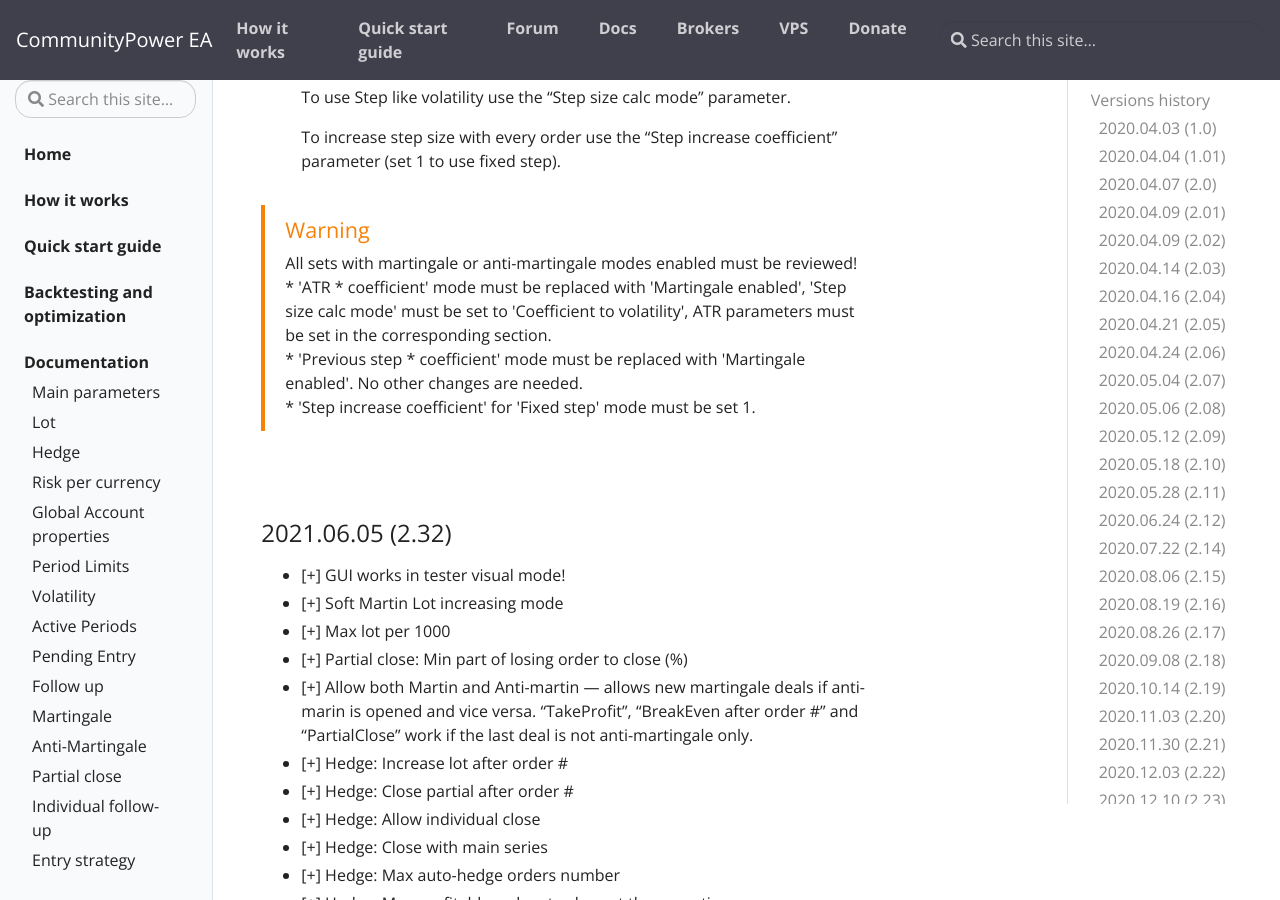
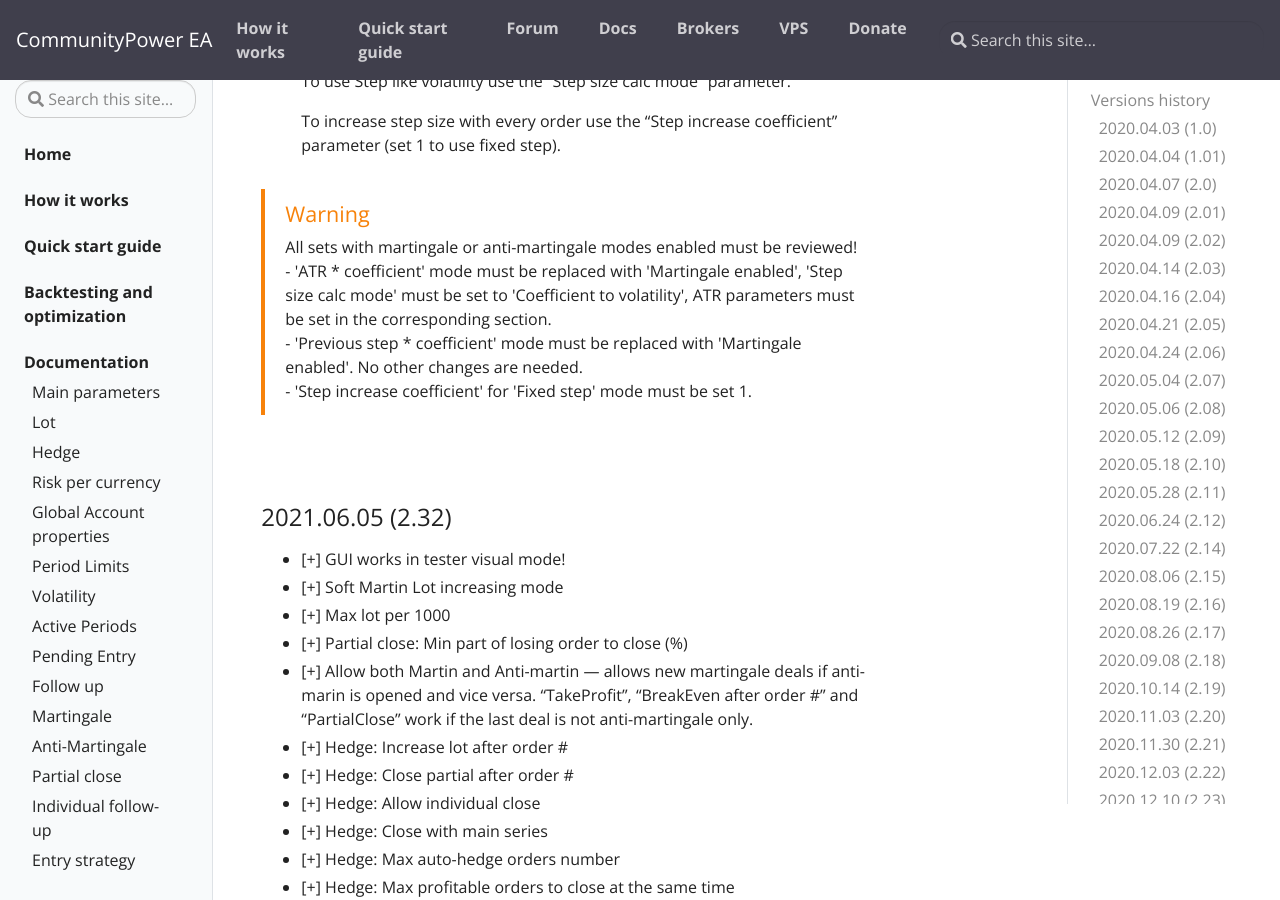
Before and after one commit to komposter/CommunityPowerEA.com, a Jekyll site: the page built from _docs/versions-history.md, in a window 1280 px wide and 900 px high, scrolled down 10290 px. Built offline with Jekyll 4.4.1, drawn with Linux system fonts in a browser that asks for light colours.

Commit message:
Content change

```diff
--- a/_docs/versions-history.md
+++ b/_docs/versions-history.md
@@ -323,7 +323,7 @@
   * TrailingStop size
   * Trailing Step
   * Start trailing after
-
+  <br/>
   ATR for martingale and anti-martingale steps removed (use Volatility instead of ATR).
 
   Martingale and anti-martingale mode now can be enabled or disabled only.
@@ -333,9 +333,9 @@
   To increase step size with every order use the "Step increase coefficient" parameter (set 1 to use fixed step).
 
 {% include alert.html type="warning" title="Warning" content="All sets with martingale or anti-martingale modes enabled must be reviewed!<br/>
- * 'ATR * coefficient' mode must be replaced with 'Martingale enabled', 'Step size calc mode' must be set to 'Coefficient to volatility', ATR parameters must be set in the corresponding section.<br/>
- * 'Previous step * coefficient' mode must be replaced with 'Martingale enabled'. No other changes are needed.<br/>
- * 'Step increase coefficient' for 'Fixed step' mode must be set 1.
+ - 'ATR * coefficient' mode must be replaced with 'Martingale enabled', 'Step size calc mode' must be set to 'Coefficient to volatility', ATR parameters must be set in the corresponding section.<br/>
+ - 'Previous step * coefficient' mode must be replaced with 'Martingale enabled'. No other changes are needed.<br/>
+ - 'Step increase coefficient' for 'Fixed step' mode must be set 1.
 " %}
 
 <br />
```
